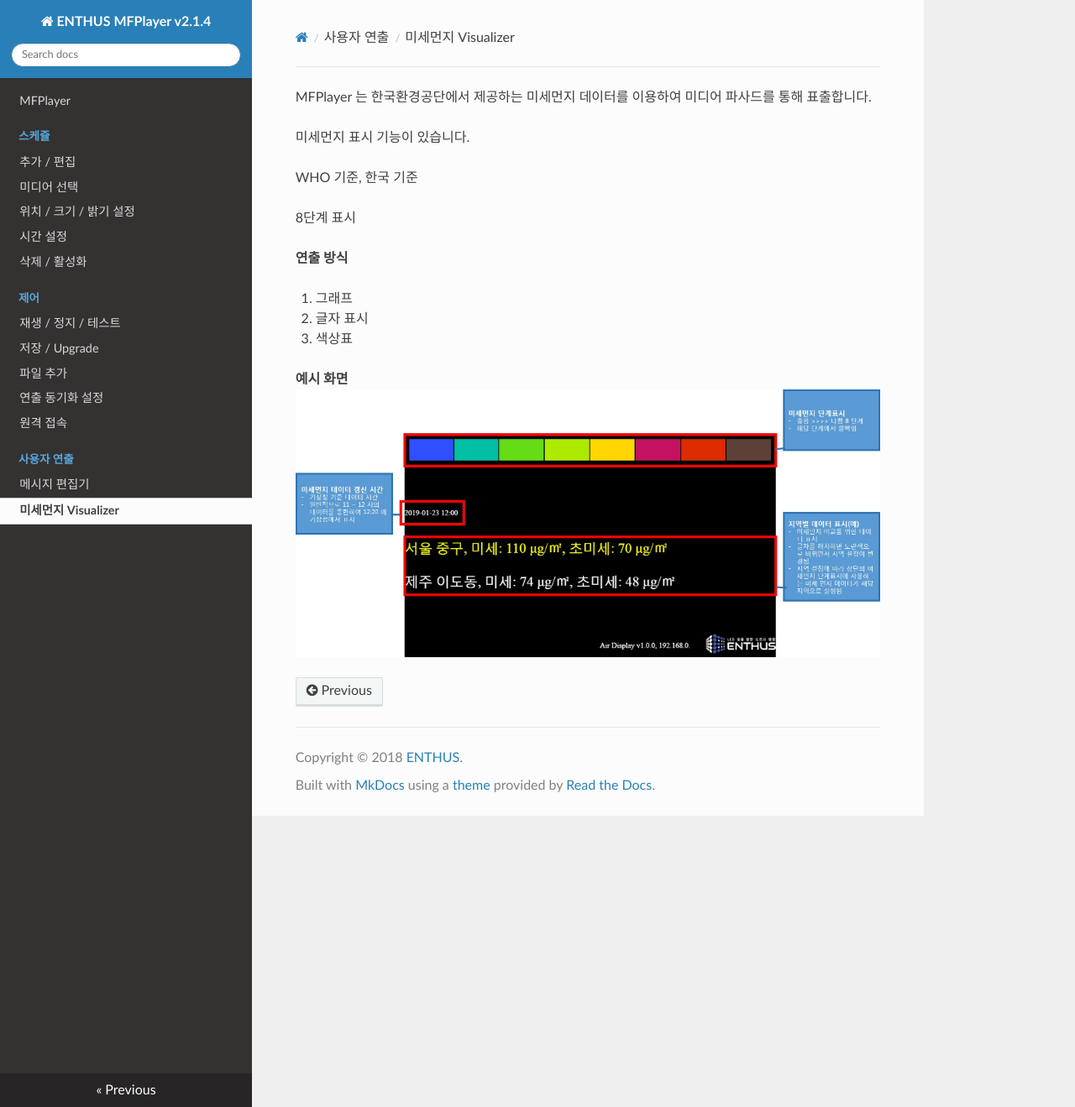
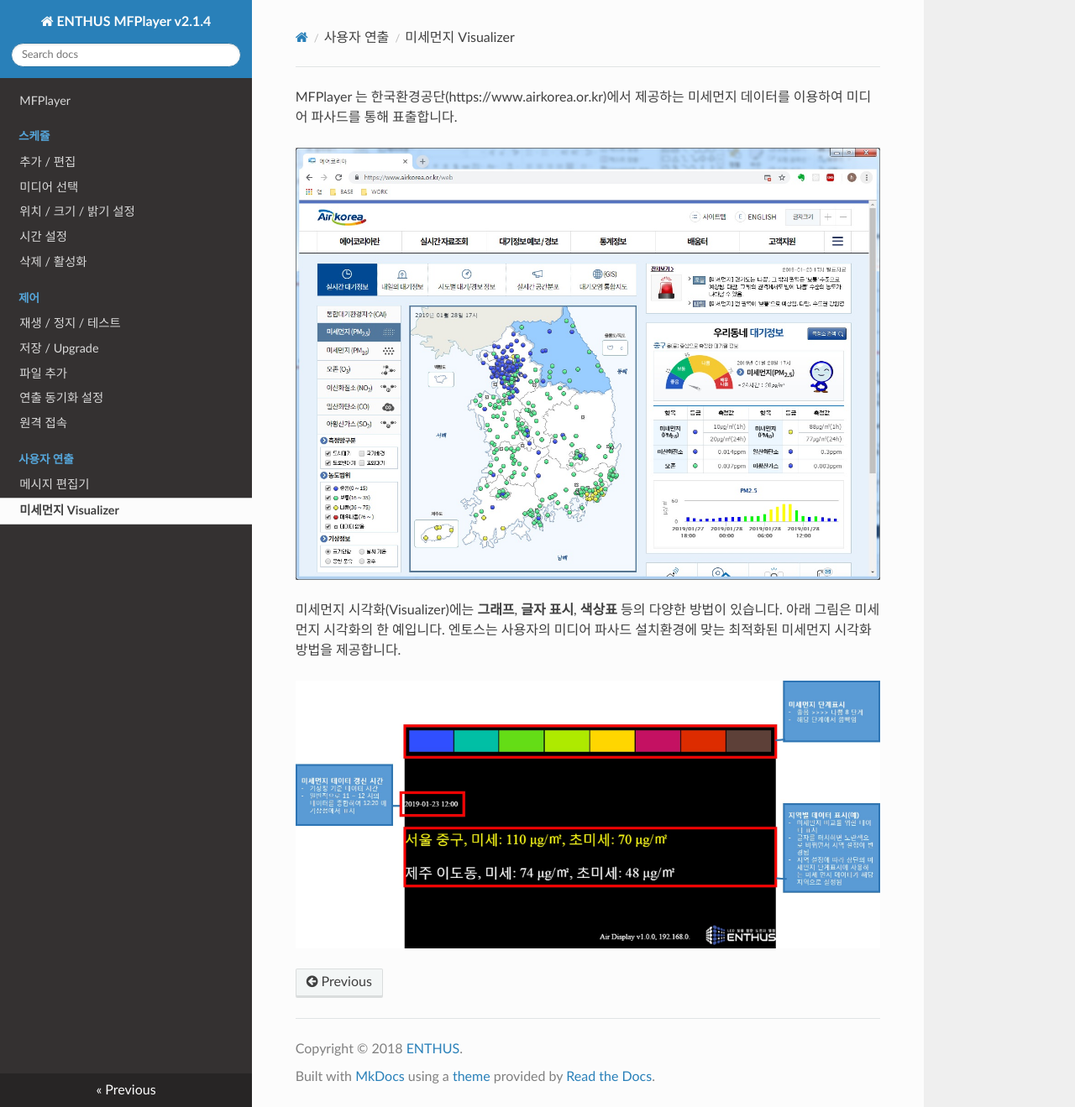
Before and after one commit to enthusapp/mfplayer, an MkDocs documentation site: the page built from docs/air_pollution.md, in a window 1280 px wide and 1319 px high. Shown: the whole window at 84% size. Built offline with MkDocs 1.6.1, drawn with Linux system fonts in a browser that asks for light colours; nearby versions of some CDN libraries; old or Windows-style settings are respelled for this version of MkDocs.

Commit message:
airPollution, fileAdd

```diff
--- a/docs/air_pollution.md
+++ b/docs/air_pollution.md
@@ -1,16 +1,7 @@
-MFPlayer 는 한국환경공단에서 제공하는 미세먼지 데이터를 이용하여 미디어 파사드를 통해 표출합니다.
+MFPlayer 는 한국환경공단(https://www.airkorea.or.kr)에서 제공하는 미세먼지 데이터를 이용하여 미디어 파사드를 통해 표출합니다.
 
- 미세먼지 표시 기능이 있습니다.
+![](img/airkorea.jpg)
 
-WHO 기준, 한국 기준
+미세먼지 시각화(Visualizer)에는 **그래프**, **글자 표시**, **색상표** 등의 다양한 방법이 있습니다. 아래 그림은 미세먼지 시각화의 한 예입니다. 엔토스는 사용자의 미디어 파사드 설치환경에 맞는 최적화된 미세먼지 시각화 방법을 제공합니다.
 
-8단계 표시
-
-**연출 방식**
-
-1. 그래프
-1. 글자 표시
-1. 색상표
-
-**예시 화면**
 ![](img/air_pollution.jpg)
```
Also changed, not shown: docs/file_add.md (+5 -5 lines), docs/img/file_add.jpg (added), docs/img/file_select.jpg (added).
